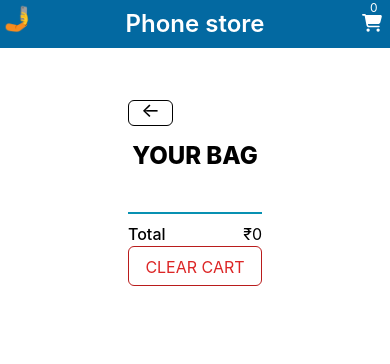
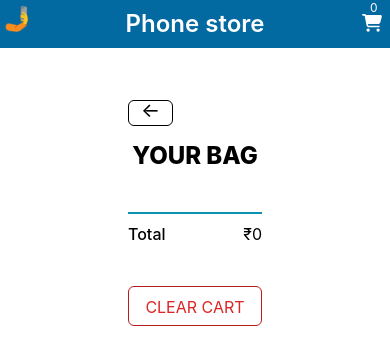
Before and after one commit to moses877891/mobile-store, a React (Create React App) app: page /checkout in a window 390 px wide. Shown: the top 364 px of the page. Built offline with nearby package versions, Linux system fonts and the light colour scheme.

Commit message:
mobile store using redux and redux-persist

```diff
--- a/src/routes/checkout/checkout.component.jsx
+++ b/src/routes/checkout/checkout.component.jsx
@@ -40,7 +40,7 @@ const CheckOut = () => {
             </div>
             <div className='flex items-center justify-center text-red-600'>
                 <button className=' uppercase bg-white hover:bg-red-600 hover:text-white
-                p-2 border border-red-700 rounded-md w-40 h-10'
+                p-2 border border-red-700 rounded-md w-40 h-10 mt-10'
                     type='button' onClick={removeAllHandler}
                 >Clear Cart</button>
             </div>
```
